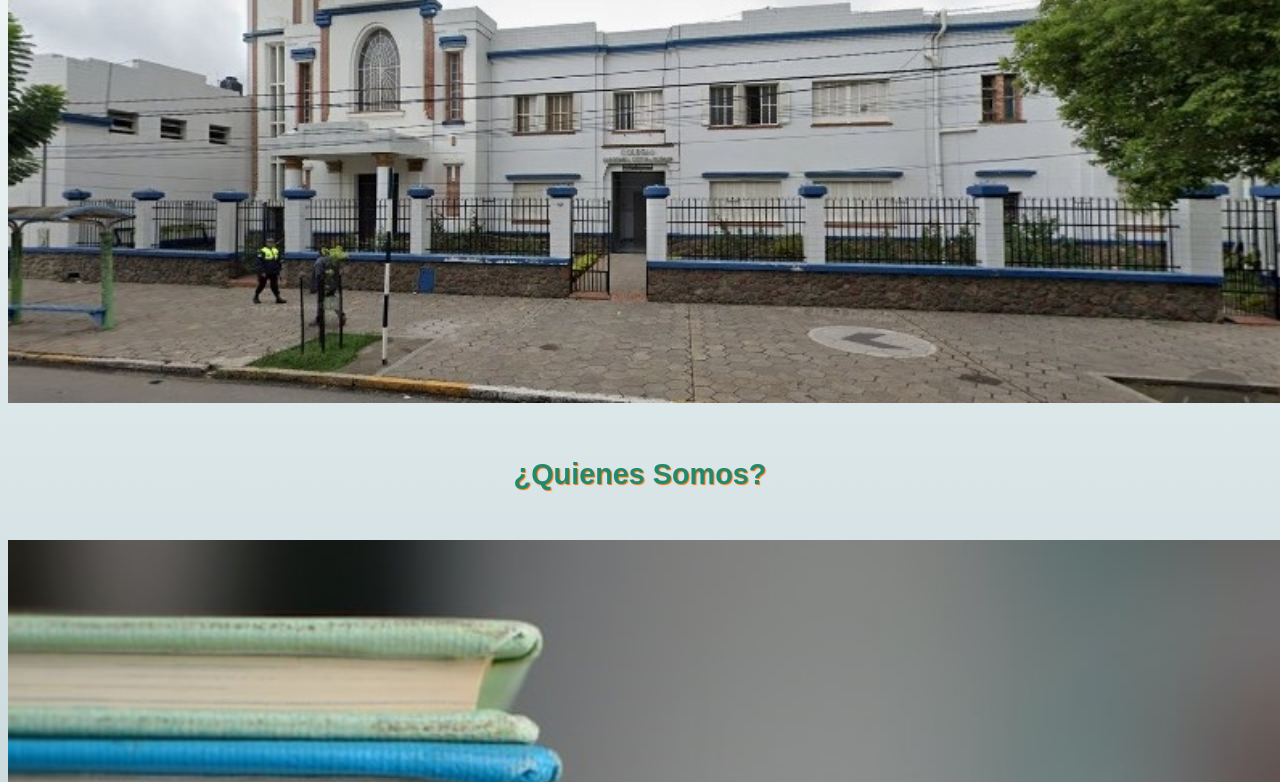
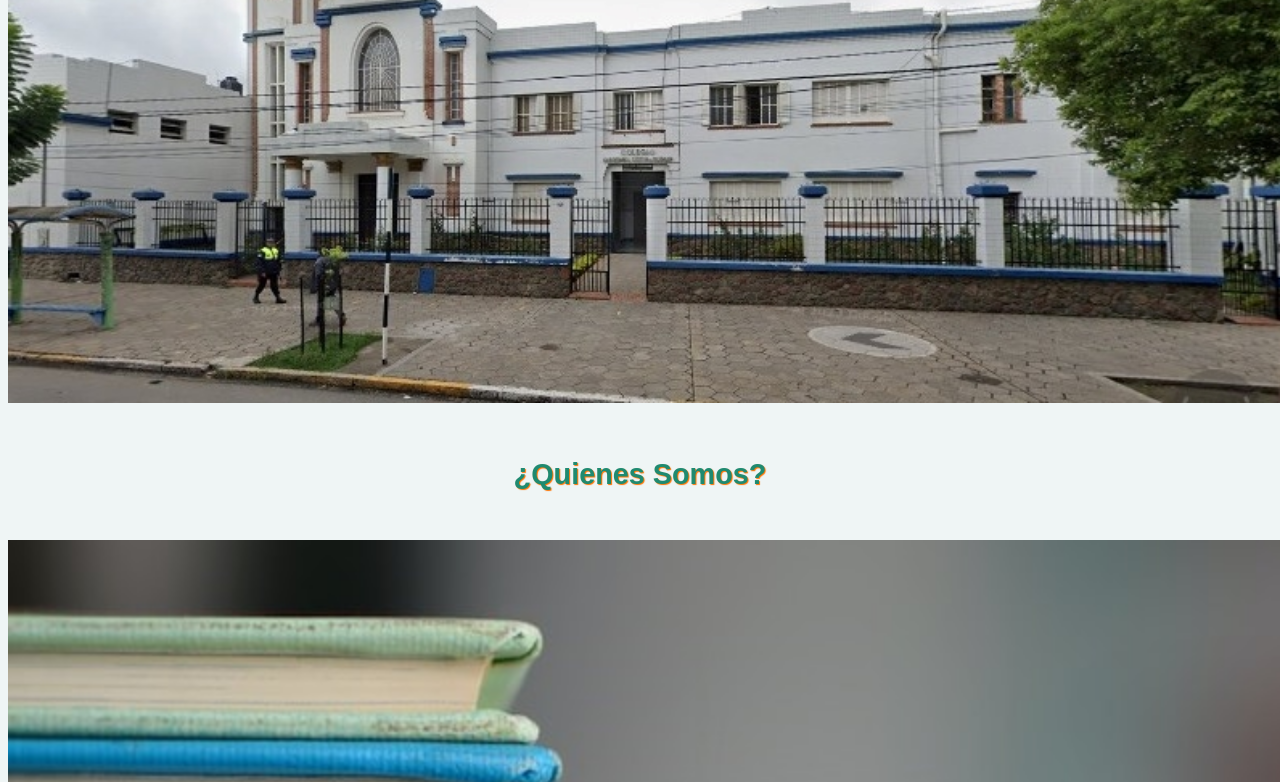
Before and after one commit to FaJuEs/PROYECTO-INTEGRADOR-WEB-UNTREFSCHOOL, a plain HTML site: page PROYECTO-INTEGRADOR-WEB-UNTREFSCHOOL/index.html in a window 1280 px wide. Shown: the part 322-1104 px from the top of the page. Drawn offline with nearby package versions, Linux system fonts and the light colour scheme; a web font is replaced by a local one.

Commit message:
"cambio en background style"

```diff
--- a/PROYECTO-INTEGRADOR-WEB-UNTREFSCHOOL/style.css
+++ b/PROYECTO-INTEGRADOR-WEB-UNTREFSCHOOL/style.css
@@ -1,7 +1,7 @@
 @import url("https://fonts.googleapis.com/css2?family=Belanosima:wght@400;600;700&family=Poppins:ital,wght@0,300;0,400;0,500;0,600;0,700;0,800;0,900;1,300;1,400;1,500;1,600;1,700;1,800;1,900&display=swap");
 
 body {
-  background: linear-gradient(to bottom, #00425a, #eff5f5 5%, #00425a);
+  background: linear-gradient(to bottom, #eff5f5 40%, #181823);
 }
 body{
   font-family: "Poppins", sans-serif;
```
